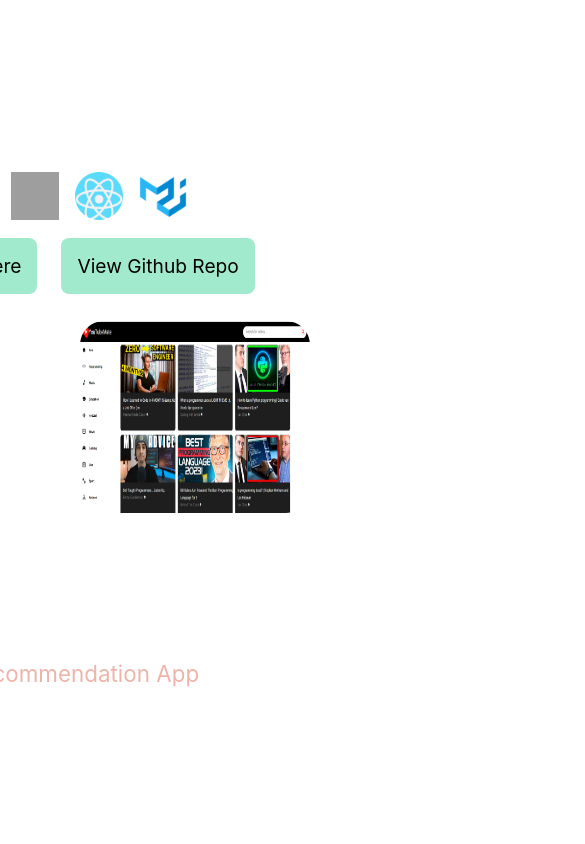
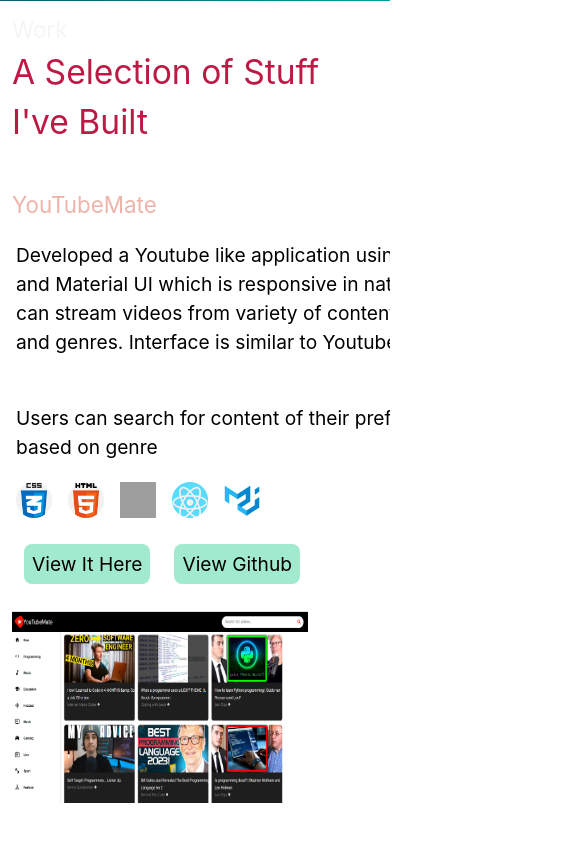
Before and after one commit to Shubham-100/Portfolio, a React (Create React App) app: page / in a window 390 px wide. Shown: the part 2320-3164 px from the top of the page, 585 px wide, since content can reach past the window. Built offline with nearby package versions, Linux system fonts and the light colour scheme; grey boxes are pictures that could not be loaded.

Commit message:
Make website responsive

```diff
--- a/src/Components/AboutUs.jsx
+++ b/src/Components/AboutUs.jsx
@@ -9,7 +9,7 @@
                 <img src="https://raw.githubusercontent.com/AVS1508/AVS1508/master/assets/Night-Coding.gif" className='w-120 h-120  mt-6'/>
             </div>
             {/* src={require('../assets/dev.jpg')}  */}
-            <div className='flex flex-col w-[50rem] p-4 mt-[9rem]'>
+            <div className='flex flex-col mt-3 w-100 p-4 mt-[9rem] md: w-full'>
                 <h3 className='text-[#bc1a45] text-[1.55rem] p-0 font-semibold'>
                 A curiosity-driven developer with design chops.
                 </h3>
--- a/src/Components/Achievements.jsx
+++ b/src/Components/Achievements.jsx
@@ -2,7 +2,7 @@
 
 const Achievements = ({ACHIEVEMENTS}) => {
     return (
-        <div ref={ACHIEVEMENTS} className='p-20'>
+        <div ref={ACHIEVEMENTS} className='p-2 md:p-20'>
             <h1 className='text-[#bc1a45] text-[2.1em] my-5 text-[#1c2273]'>Achievements</h1>
                 <p className='text-white text-[1.2rem]'>
                 I am an open source developer and enthusiast with a passion for creating impactful software solutions. I have participated in the Google Summer of Code program twice, where I collaborated with global teams to develop open source projects. With a track record of solving over 400 problems on LeetCode, I possess strong problem-solving and coding skills. I thrive in collaborative environments, where I can contribute my expertise to create innovative solutions. As an open source advocate, I am committed to making a positive impact on the developer community and leveraging technology to drive positive change.
--- a/src/Components/Button.jsx
+++ b/src/Components/Button.jsx
@@ -3,8 +3,8 @@
 const Button = ({site,github}) => {
     return (
         <div className='mt-8'>
-            <a className='p-4 rounded-lg border-solid bg-[#a1eacd] text-black' href={site} target='_blank' rel="noopener noreferrer">View It Here</a>
-            <a className='p-4 rounded-lg border-solid  bg-[#a1eacd] text-black' href={github} target='_blank' rel="noopener noreferrer">View Github Repo</a>
+            <a className='md:p-4 rounded-lg border-solid bg-[#a1eacd] text-black' href={site} target='_blank' rel="noopener noreferrer">View It Here</a>
+            <a className='md:p-4 rounded-lg border-solid  bg-[#a1eacd] text-black' href={github} target='_blank' rel="noopener noreferrer">View Github</a>
         </div>
     );
 }
--- a/src/Components/Project.jsx
+++ b/src/Components/Project.jsx
@@ -73,7 +73,7 @@
 
 const Project = ({PROJECTS}) => {
     return (
-        <div ref={PROJECTS} className='p-20'>
+        <div ref={PROJECTS} className='p-3  md:p-15'>
             <div><h2 className='text-[1.4em]'>Work</h2></div>
             <div><h3 className='text-[#bc1a45] text-[2.1rem]'>A Selection of Stuff I've Built</h3></div>
             <Projects title={obj.one.title} d1={obj.one.d1} d2={obj.one.d2} d3={obj.one.d3} tech={obj.one.tech} site={obj.one.button.site} github={obj.one.button.github} img={obj.one.img}/>
--- a/src/Components/Projectdetails.jsx
+++ b/src/Components/Projectdetails.jsx
@@ -4,14 +4,14 @@
 
 const Projectdetails = ({title,d1,d2,d3,img,site,github}) => {
     return (
-        <div>
-            <div className='mt-10 text-semibold text-[#eeb4aa] text-[1.4rem] p-2'>
+        <div className='ml-0'>
+            <div className='mt-10 text-semibold text-[#eeb4aa] text-[1.4rem]'>
                 {title}
             </div>
-            <div className='w-[40rem] p-2 text-[1.2rem] text-black'>
-                <p className='text-[white] my-4'>{d1}</p>
-                <p className='text-[white] my-4'>{d2}</p>
-                <p className='text-[white] my-4'>{d3}</p>
+            <div className='w-[40rem] text-[1.2rem] text-black md:w-full'>
+                <p className='my-4 w-[30rem] md:w-[50rem] p-1 md:p-0'>{d1}</p>
+                <p className='my-4 w-[30rem] md:w-[50rem] p-1 md:p-0'>{d3}</p>
+                <p className='my-4 w-[30rem] md:w-[50rem] p-1 md:p-0'>{d2}</p>
                 <Techs img={img}/>
                 <Button site={site} github={github}/>
             </div>
--- a/src/Components/Projects.jsx
+++ b/src/Components/Projects.jsx
@@ -3,11 +3,13 @@
 
 const Projects = ({title,d1,d2,d3,tech,site,github,img}) => {
     return (
-        <div className='text-[white] flex flex-col items-center justify-between mb-[6em] md:flex-row'>
+        <div className='flex flex-col justify-between mb-[3em] md:flex-row w-[40rem] md:w-full'>
             <div>
             <Projectdetails title={title} d1={d1} d2={d2} d3={d3} img={tech} site={site} github={github}/>
             </div>
-            <img src={img} className='w-[18.5em] h-[12rem] mt-[2rem] md:mt-0 md:w-[30rem] md:h-[20rem] rounded-3xl' alt='cover'/>
+            <div className='flex flex-row jutify-end items-center'>
+            <img src={img} className='w-[18.5em] h-[12rem] mt-[2rem] md:mt-0 md:w-[30rem] md:h-[20rem]' alt='cover'/>
+            </div>
         </div>
     );
 }
--- a/src/Components/Techs.jsx
+++ b/src/Components/Techs.jsx
@@ -2,7 +2,7 @@
 
 const Techs = (img) => {
     return (
-        <div className='w-12 h-12 flex flex-row'>
+        <div className='w-9 h-9 flex flex-row my-3 md:w-12 md:h-12 ml-1'>
             {
                 Object.entries(img).map(([key,value]) => {
                     return (
--- a/src/index.css
+++ b/src/index.css
@@ -4,6 +4,7 @@
 
 body, html{
     background-image: linear-gradient(to left top,#009f9d, #1c1259);
+    overflow-x: hidden;
 }
 
 *{
```
